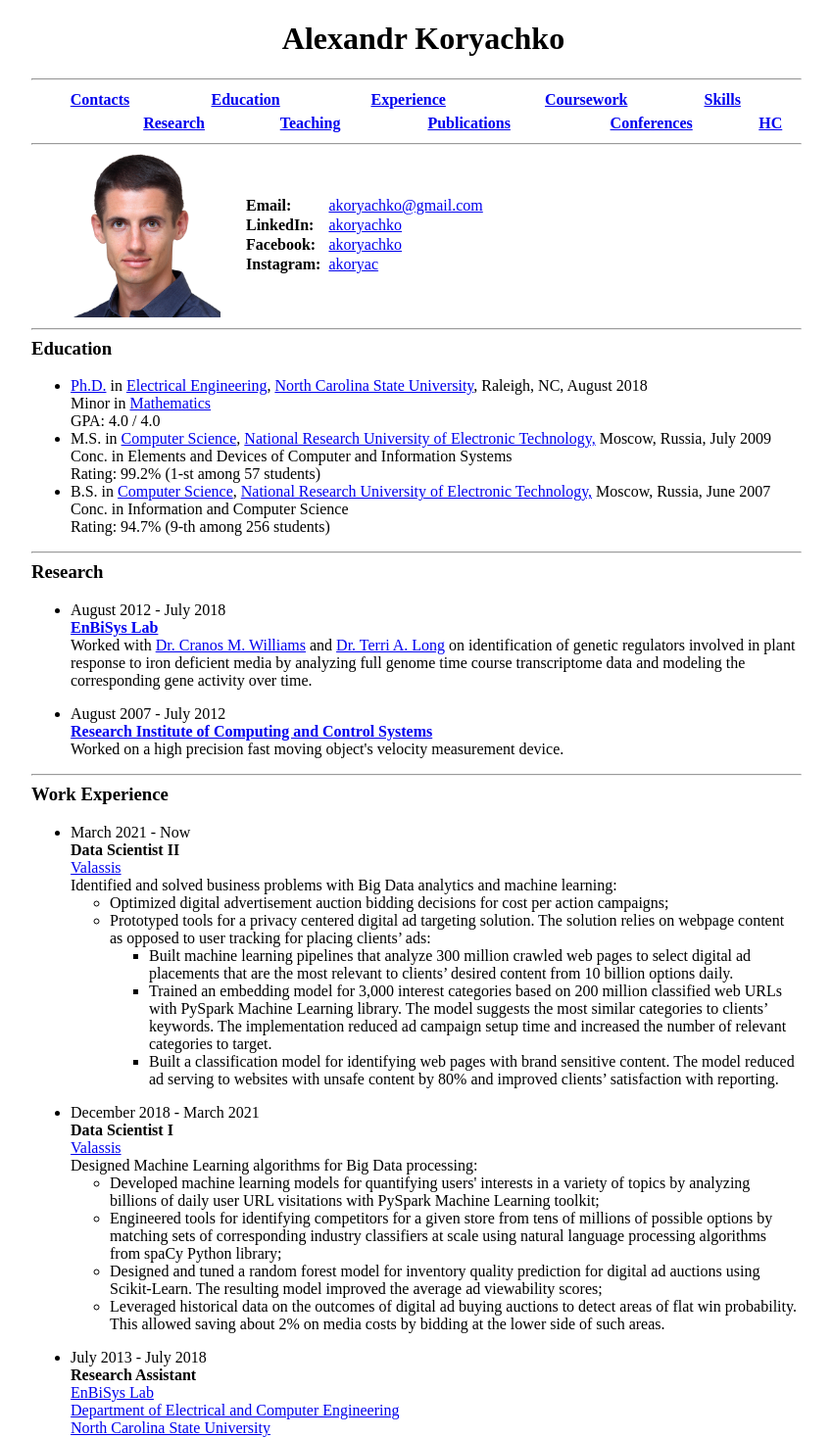
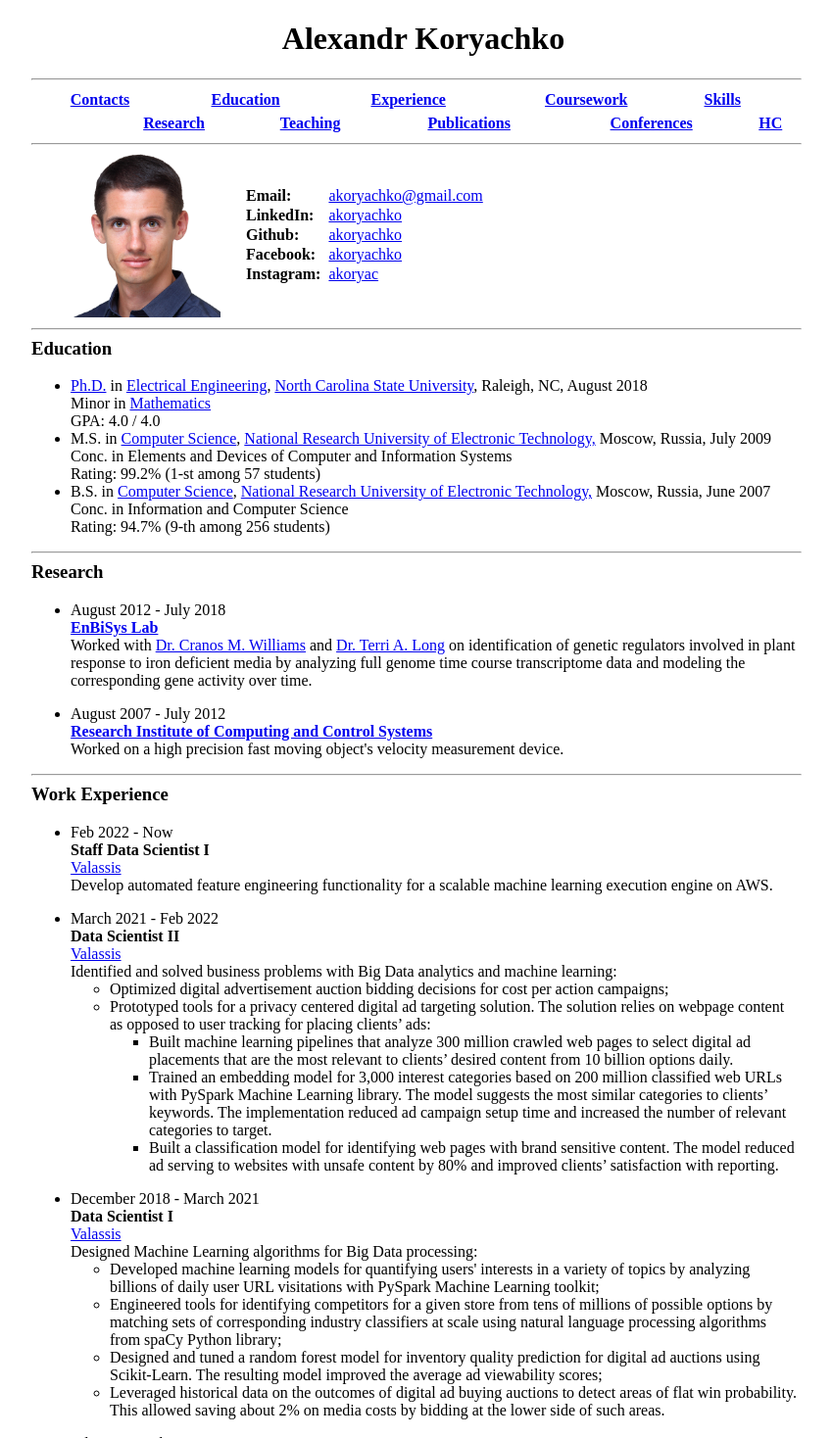
Before and after one commit to akoryachko/website, a plain HTML site: page public_html/index.html in a window 1280 px wide. Shown: the top 1468 px of the page at 98% size, without its empty margins (208-1057 px from the left). Drawn offline with Linux system fonts and the light colour scheme.

Commit message:
Added work experience and gitlab

```diff
--- a/public_html/index.html
+++ b/public_html/index.html
@@ -88,7 +88,12 @@
                 <tr>
                     <td><b>LinkedIn: </b></td>
                     <td> &nbsp; </td>
-                    <td><a href="https://www.linkedin.com/in/akoryachko/">akoryachko</a></td>
+                    <td><a href="https://www.linkedin.com/in/akoryachko">akoryachko</a></td>
+                </tr>
+                <tr>
+                    <td><b>Github: </b></td>
+                    <td> &nbsp; </td>
+                    <td><a href="https://github.com/akoryachko">akoryachko</a></td>
                 </tr>
                 <tr>
                     <td><b>Facebook: </b></td>
@@ -160,7 +165,15 @@
         <h3> Work Experience</h3>
         <ul>
             <li>
-                March 2021 - Now<br>
+                Feb 2022 - Now<br>
+                <b>Staff Data Scientist I</b><br>
+                <a href="https://valassis.com">Valassis</a><br>
+                Develop automated feature engineering functionality for a scalable machine learning execution engine on AWS.
+            </li>
+        </ul>
+        <ul>
+            <li>
+                March 2021 - Feb 2022<br>
                 <b>Data Scientist II</b><br>
                 <a href="https://valassis.com">Valassis</a><br>
                 Identified and solved business problems with Big Data analytics and machine learning:
```
